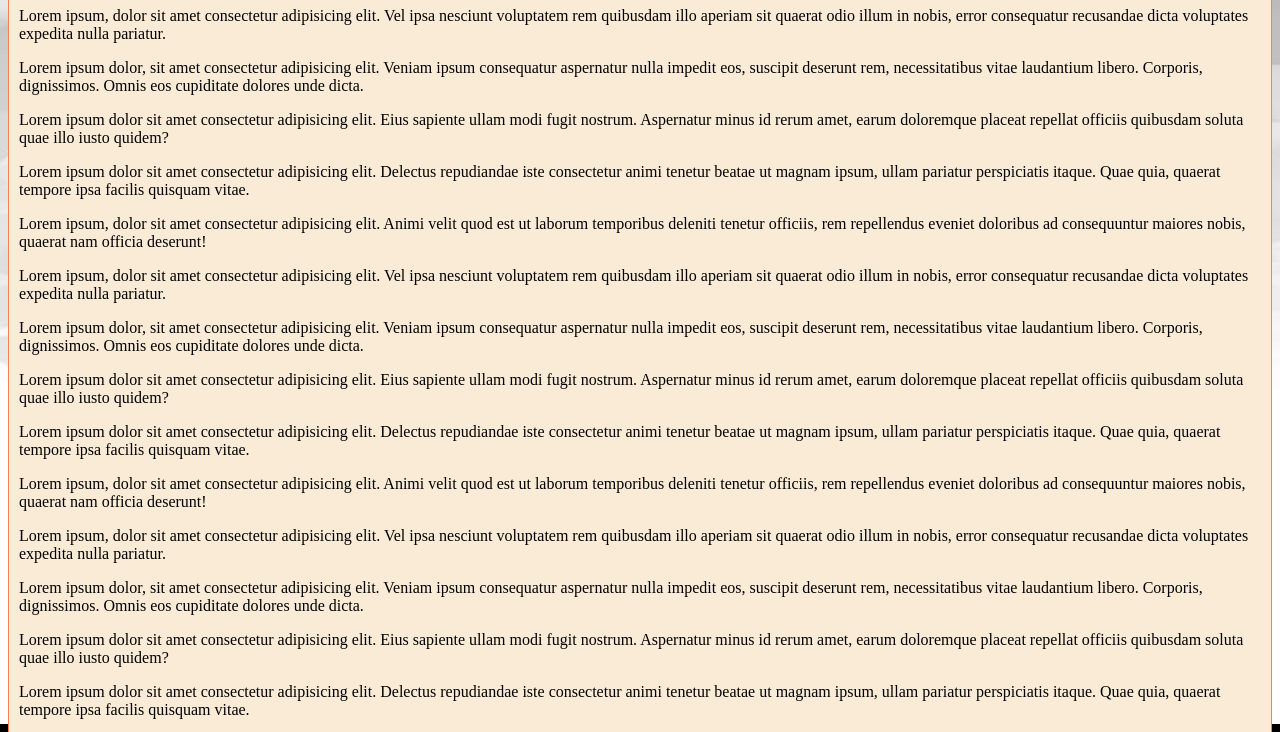
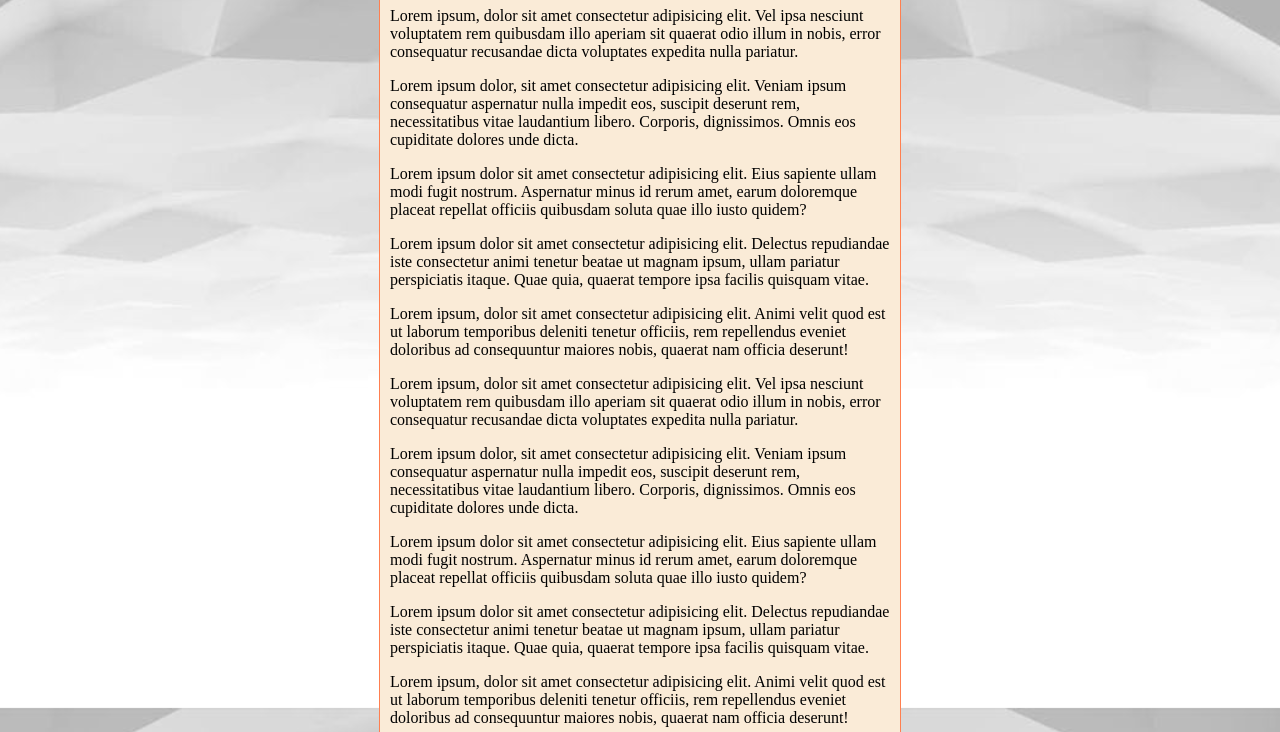
Before and after one commit to mavitori/html-css, a plain HTML site: page exercícios/022/fundo04.html in a window 1280 px wide. Shown: the part 92-824 px from the top of the page. Drawn offline with Linux system fonts and the light colour scheme.

Commit message:
Update fundo04.html

```diff
--- a/exercícios/022/fundo04.html
+++ b/exercícios/022/fundo04.html
@@ -12,11 +12,13 @@
             height: 100vh;
             background-size: cover;
             background-repeat: no-repeat;
+            background-attachment: fixed;
         }
 
         main {
             background-color: antiquewhite;
         padding: 10px;
+        max-width: 500px;
         margin: auto;
         border: 1px solid coral;
         border-radius: 10px;
```
